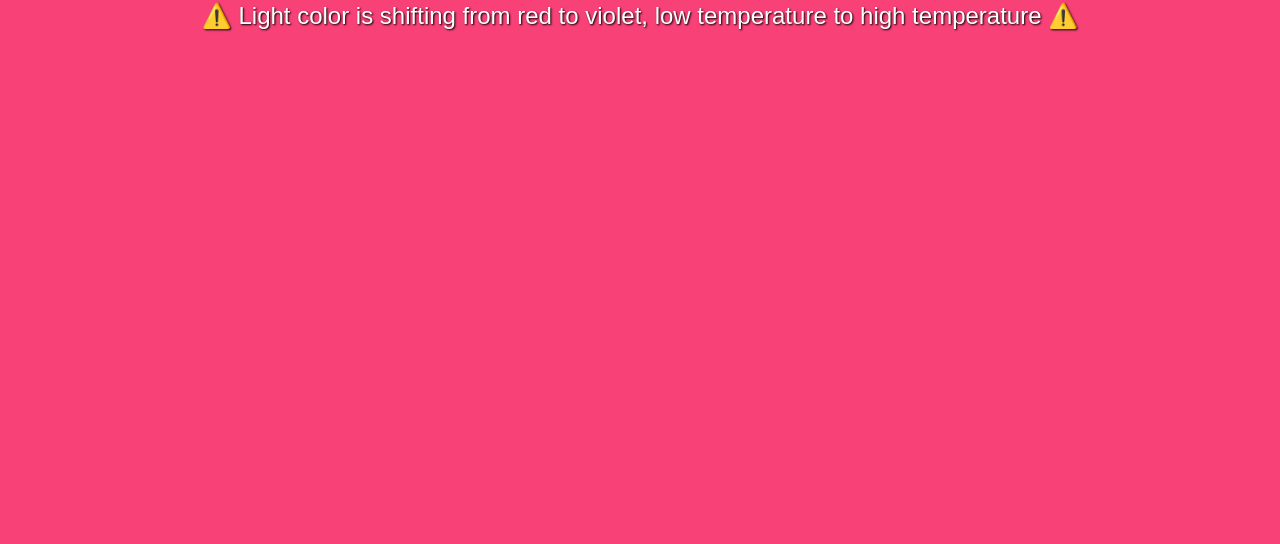
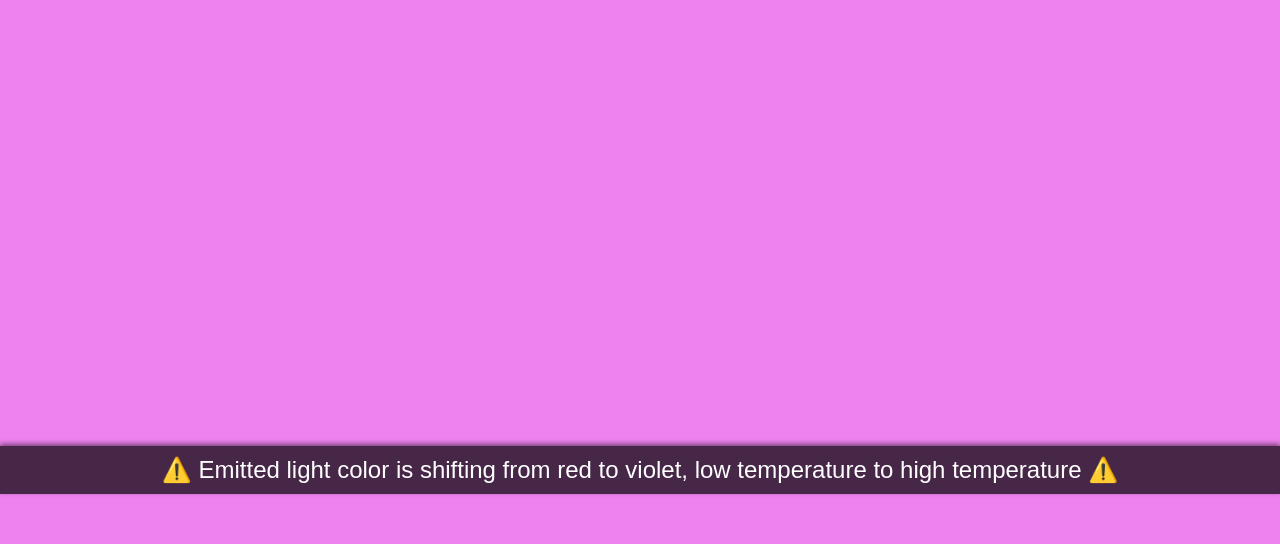
Before and after one commit to pavankul1985/Countdown-timer, a plain HTML site: page index.html in a window 1280 px wide. Shown: the part 306-850 px from the top of the page. Drawn offline with Linux system fonts and the light colour scheme.

Commit message:
Update index.html

```diff
--- a/index.html
+++ b/index.html
@@ -5,20 +5,22 @@
   <meta charset="UTF-8">
   <title>Countdown Timer</title>
   <style>
+    html, body {
+      margin: 0;
+      height: 100%;
+    }
     body {
       font-family: Arial, sans-serif;
       text-align: center;
       padding-top: 50px;
-      margin: 0;
-      height: 100vh;
-
-      /* Animate background from red → violet over 10s */
+      /* Animate background: red → violet → red over 10s, infinite */
       animation: bgShift 10s linear infinite;
     }
 
     @keyframes bgShift {
       0%   { background-color: red; }
-      100% { background-color: violet; }
+      50%  { background-color: violet; }
+      100% { background-color: red; }
     }
 
     h1 {
@@ -37,25 +39,32 @@
       margin-bottom: 20px;
     }
 
+    /* Fluctuating warning bar at bottom */
     #warning {
+      position: fixed;
+      bottom: 0;
+      left: 0;
+      width: 100%;
+      background: rgba(0,0,0,0.7);
+      color: #fff;
       font-size: 1.5em;
-      color: #fff;
-      text-shadow: 1px 1px 2px #000;
+      padding: 10px 0;
+      box-shadow: 0 -2px 5px rgba(0,0,0,0.5);
       animation: flash 1s step-start infinite;
-      margin-top: 20px;
     }
 
     @keyframes flash {
-      0%, 50%     { opacity: 1; }
-      50.1%, 100% { opacity: 0; }
+      0%, 50%   { opacity: 1; }
+      50.1%,100% { opacity: 0; }
     }
   </style>
 </head>
 <body>
   <h1>Countdown to 5th May 2025, 5:00 PM</h1>
   <div id="timer">Loading…</div>
+
   <div id="warning">
-    ⚠️ Light color is shifting from red to violet, low temperature to high temperature ⚠️
+    ⚠️ Emitted light color is shifting from red to violet, low temperature to high temperature ⚠️
   </div>
 
   <script>
@@ -71,12 +80,12 @@
       var minutes = Math.floor((distance % (1000 * 60 * 60)) / (1000 * 60));
       var seconds = Math.floor((distance % (1000 * 60)) / 1000);
 
-      document.getElementById("timer").innerHTML =
+      document.getElementById("timer").textContent =
         days + "d " + hours + "h " + minutes + "m " + seconds + "s ";
 
       if (distance < 0) {
         clearInterval(x);
-        document.getElementById("timer").innerHTML = "EXPIRED";
+        document.getElementById("timer").textContent = "EXPIRED";
         document.getElementById("warning").textContent = "⏰ Time's up! ⏰";
         document.getElementById("warning").style.animation = "none";
       }
```
